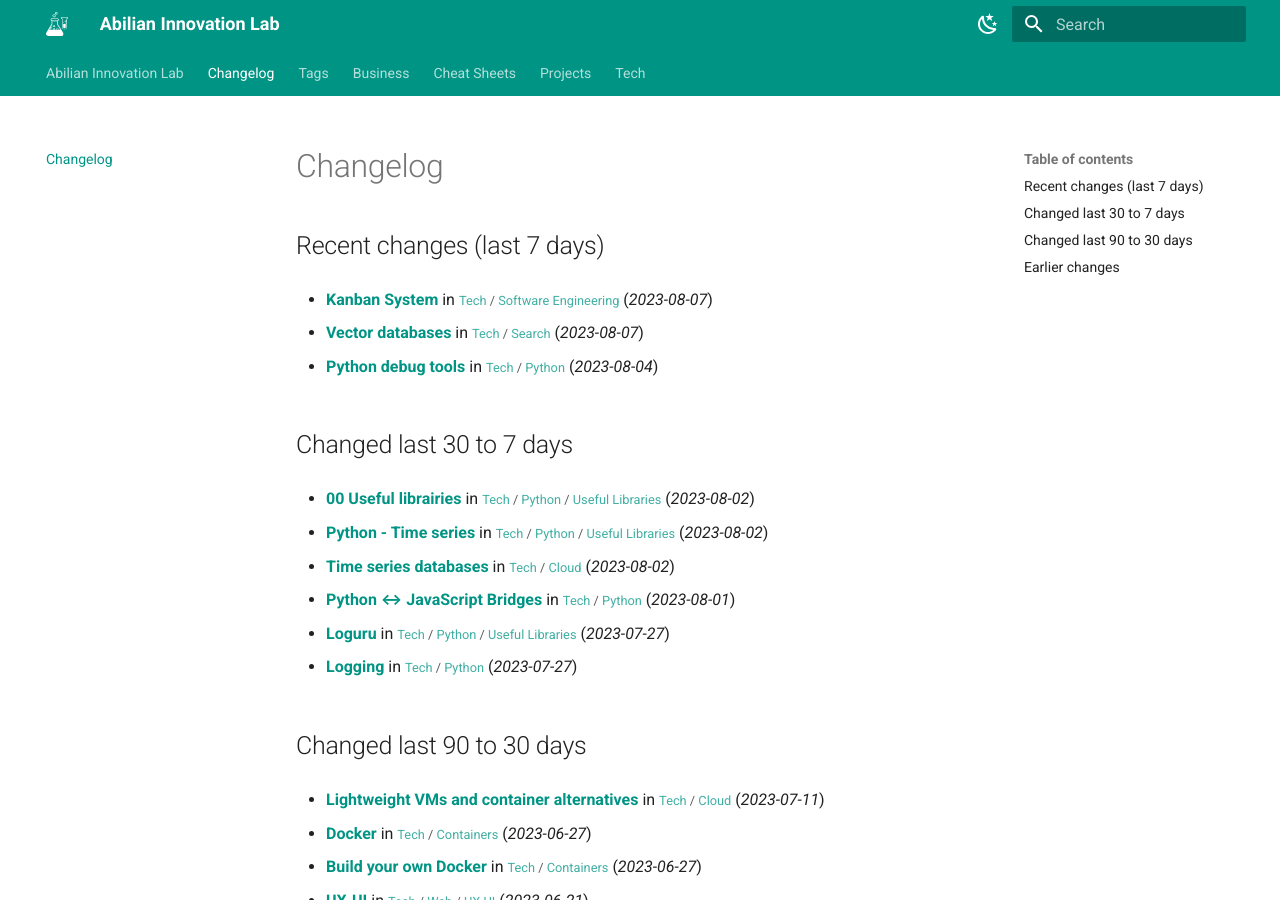
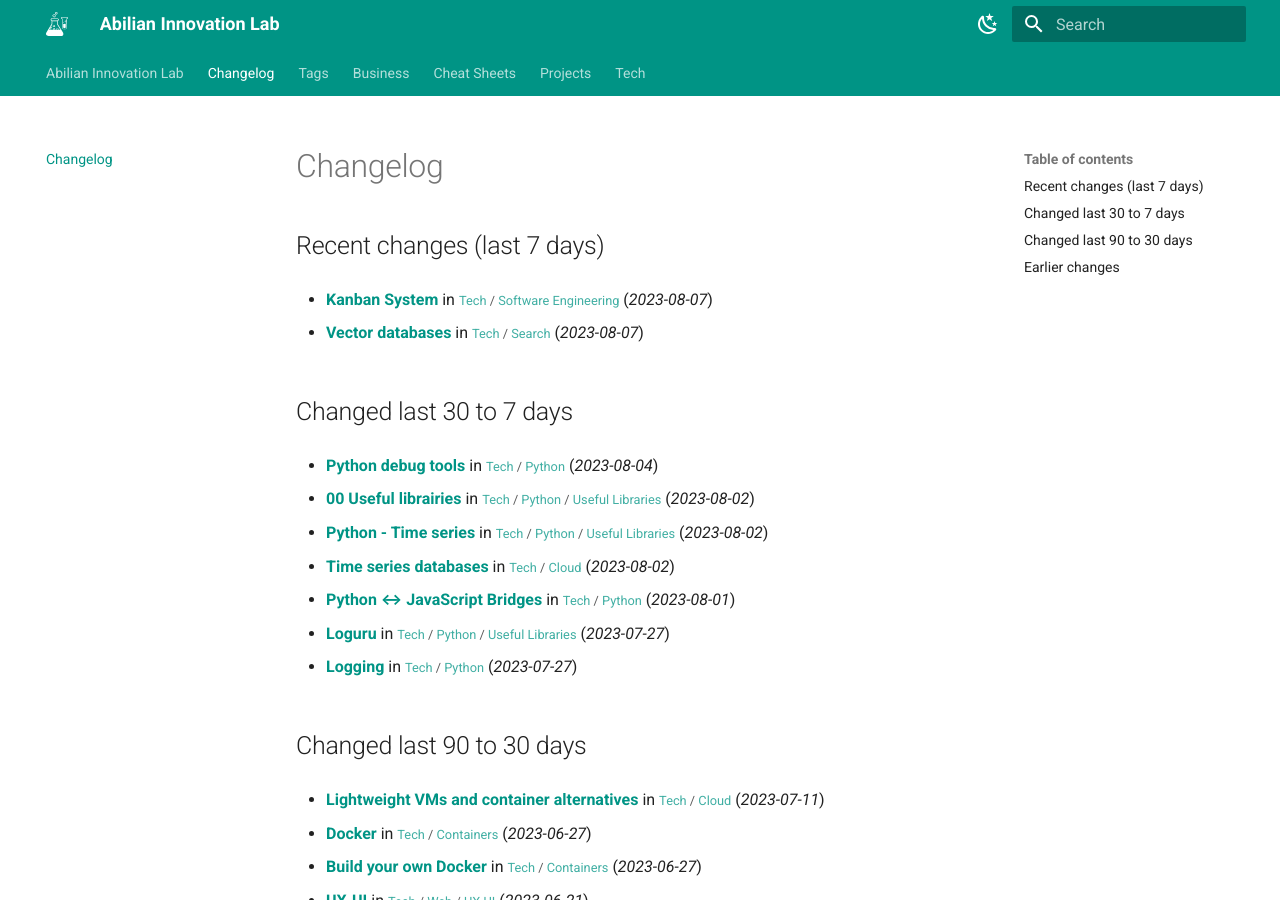
Before and after one commit to abilian/lab.abilian.com, an MkDocs documentation site: the page built from docs/changelog.md, in a window 1280 px wide and 900 px high. Built offline with MkDocs 1.6.1 and Material for MkDocs 9.7.7, drawn with Linux system fonts in a browser that asks for light colours; comment, search, counter and statistics services are not loaded.

Commit message:
Update content

```diff
--- a/docs/changelog.md
+++ b/docs/changelog.md
@@ -6,11 +6,11 @@
 
 - **[Vector databases](/Tech/Search/Vector databases/)** in <small>[Tech](/Tech/00 Technology/) / [Search](/Tech/Search/Comparison of open source search engines/)</small> (*2023-08-07*)
 
-- **[Python debug tools](/Tech/Python/Python debug tools/)** in <small>[Tech](/Tech/00 Technology/) / [Python](/Tech/Python/(Pretty) tables in Python/)</small> (*2023-08-04*)
-
 
 
 ## Changed last 30 to 7 days
+
+- **[Python debug tools](/Tech/Python/Python debug tools/)** in <small>[Tech](/Tech/00 Technology/) / [Python](/Tech/Python/(Pretty) tables in Python/)</small> (*2023-08-04*)
 
 - **[00 Useful librairies](/Tech/Python/Useful Libraries/00 Useful librairies/)** in <small>[Tech](/Tech/00 Technology/) / [Python](/Tech/Python/(Pretty) tables in Python/) / [Useful Libraries](/Tech/Python/Useful Libraries/00 Useful librairies/)</small> (*2023-08-02*)
 
```
